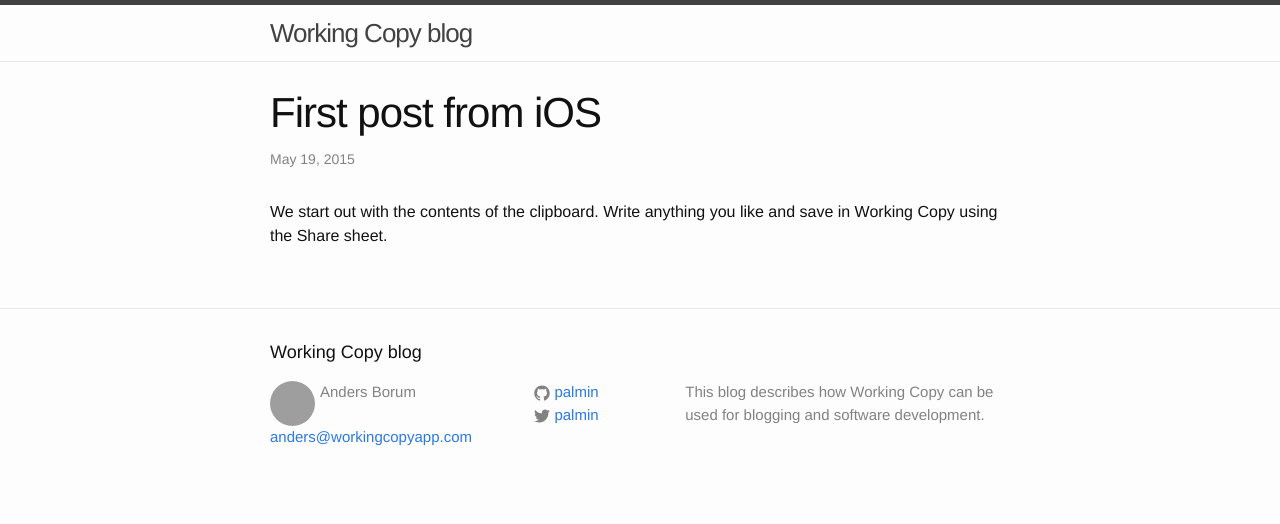
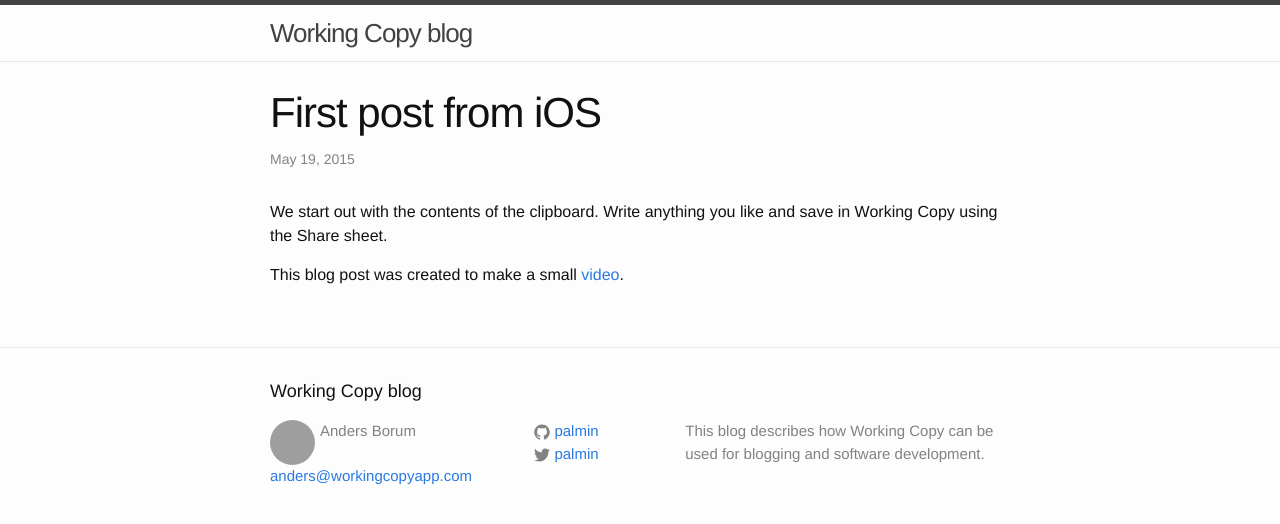
Before and after one commit to palmin/palmin.github.io, a Jekyll site: the page built from _posts/2015-05-19-06-18-23.markdown, in a window 1280 px wide. Shown: the top 524 px of the page. Built offline with Jekyll 4.4.1, drawn with Linux system fonts in a browser that asks for light colours; grey boxes are pictures that could not be loaded.

Commit message:
link back to video

```diff
--- a/_posts/2015-05-19-06-18-23.markdown
+++ b/_posts/2015-05-19-06-18-23.markdown
@@ -5,3 +5,5 @@
 
 We start out with the contents of the clipboard.
 Write anything you like and save in Working Copy using the Share sheet.
+
+This blog post was created to make a small [video](https://youtu.be/9Tv4JGJKfOM).
```
